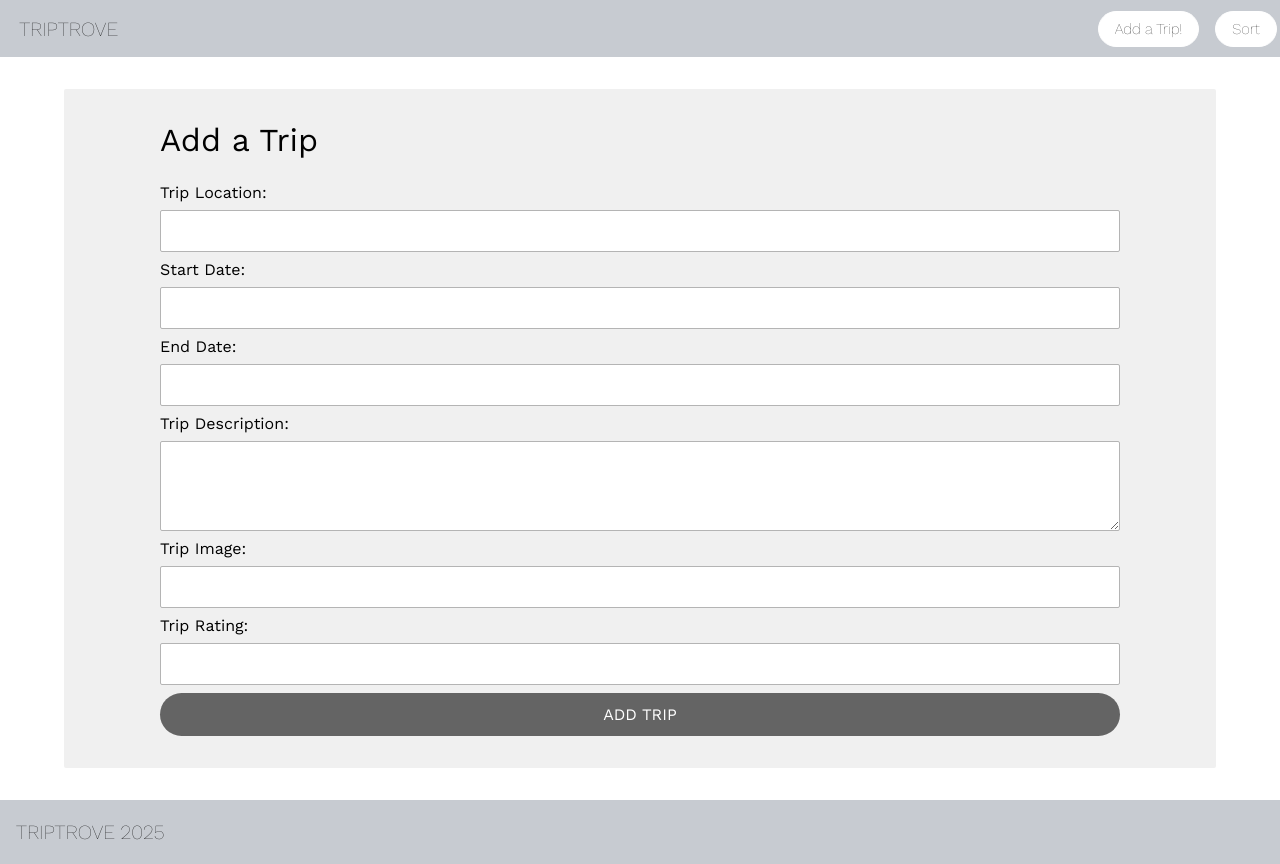
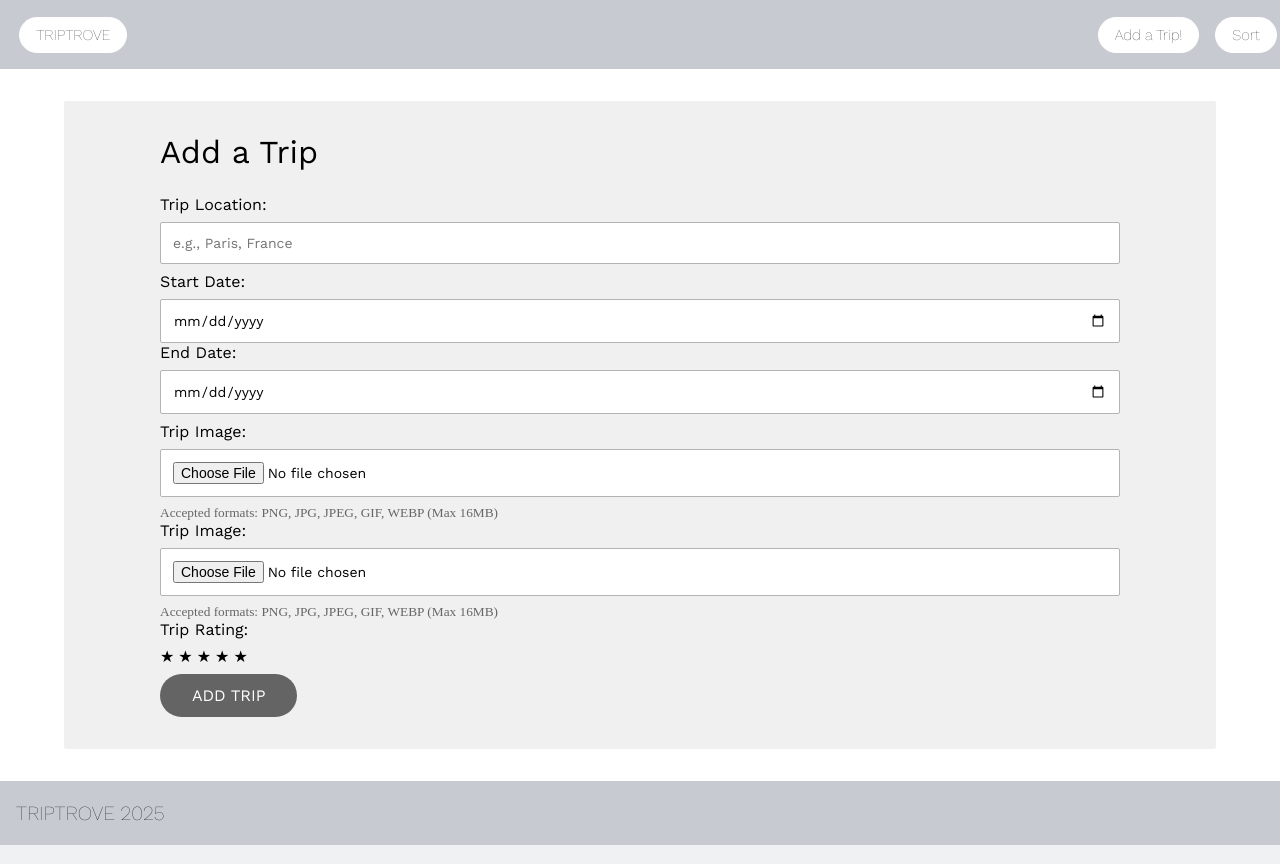
Before and after one commit to isabelrpa/12SE_PartA_IsabelPapa, a Flask app: page /create in a window 1280 px wide. Run offline with Flask 3, Linux system fonts and the light colour scheme.

Commit message:
Implemented 'Update' and 'Delete'
Updated form layout and added validation for trip details.

```diff
--- a/templates/form.html
+++ b/templates/form.html
@@ -2,9 +2,11 @@
 
 {% block head %}
 <header>
-    <h1>TRIPTROVE</h1>
+    <h1>
+        <a href="/">TRIPTROVE</a>
+    </h1>
     <nav>
-        <a href="/form">Add a Trip!</a>
+        <a href="/create">Add a Trip!</a>
         <a href="#">Sort</a>
     </nav>
 </header>
@@ -14,42 +16,171 @@
 <div class="form-container">
     <h2>Add a Trip</h2>
 
-    <form action="/create" method="POST" class="trip-form">
+    <form action="/create" method="POST" enctype="multipart/form-data" class="trip-form" id="createForm"></form>
         <div class="form-group">
             <label for="trip-location">Trip Location:</label>
-            <input type="text" id="trip-location" name="trip_location" required>
+            <input
+                type="text"
+                id="trip-location"
+                name="trip_location"
+                placeholder="e.g., Paris, France"
+                pattern="^[a-zA-Z\s,.-]+$"
+                title="Location should only contain letters, spaces, commas, periods, and hyphens"
+                required>
+            <span class="error-message" id="location-error"></span>
         </div>
 
         <div class="form-group">
             <label for="trip-start">Start Date:</label>
-            <input type="text" id="trip-start" name="trip_start" required>
+            <input
+                type="date"
+                id="trip-start"
+                name="trip_start"
+                required>
         </div>
 
         <div class="form-group">
             <label for="trip-end">End Date:</label>
-            <input type="text" id="trip-end" name="trip_end" required>
-        </div>
-
-        <div class="form-group">
-            <label for="trip-description">Trip Description:</label>
-            <textarea id="trip-description" name="trip_description" rows="4"></textarea>
+            <input
+                type="date"
+                id="trip-end"
+                name="trip_end"
+                required>
+            <span class="error-message" id="date-error"></span>
         </div>
 
         <div class="form-group">
             <label for="trip-image">Trip Image:</label>
-            <input type="text" id="trip-image" name="trip_duration" required>
+            <input
+                type="file"
+                id="trip-image"
+                name="trip_image"
+                accept="image/png, image/jpeg, image/jpg, image/gif, image/webp"
+                required>
+            <small style="color: #666;">Accepted formats: PNG, JPG, JPEG, GIF, WEBP (Max 16MB)</small>
+        </div>
+
+        <div class="form-group">
+            <label for="trip-image">Trip Image:</label>
+            <input
+                type="file"
+                id="trip-image"
+                name="trip_image"
+                accept="image/png, image/jpeg, image/jpg, image/gif, image/webp"
+                required>
+            <small style="color: #666;">Accepted formats: PNG, JPG, JPEG, GIF, WEBP (Max 16MB)</small>
         </div>
 
         <div class="form-group">
             <label for="rating">Trip Rating:</label>
-            <input type="int" id="rating" name="rating" required>
+            <div class="rating-input">
+                <input type="hidden" id="rating" name="rating" value="" required>
+                <span class="star-input empty" data-value="1">★</span>
+                <span class="star-input empty" data-value="2">★</span>
+                <span class="star-input empty" data-value="3">★</span>
+                <span class="star-input empty" data-value="4">★</span>
+                <span class="star-input empty" data-value="5">★</span>
+            </div>
+            <span class="error-message" id="rating-error"></span>
         </div>
+
         <button type="submit" class="submit-btn">ADD TRIP</button>
     </form>
 </div>
+
+<script>
+// Star rating functionality
+document.addEventListener('DOMContentLoaded', function() {
+    const stars = document.querySelectorAll('.star-input');
+    const ratingInput = document.getElementById('rating');
+
+    stars.forEach(function(star) {
+        star.addEventListener('click', function() {
+            const value = parseInt(this.getAttribute('data-value'));
+            ratingInput.value = value;
+
+            // Update star display
+            stars.forEach(function(s) {
+                const starValue = parseInt(s.getAttribute('data-value'));
+                if (starValue <= value) {
+                    s.classList.remove('empty');
+                    s.classList.add('filled');
+                } else {
+                    s.classList.remove('filled');
+                    s.classList.add('empty');
+                }
+            });
+
+            // Clear rating error
+            document.getElementById('rating-error').style.display = 'none';
+        });
+
+        // Hover effect
+        star.addEventListener('mouseenter', function() {
+            const value = parseInt(this.getAttribute('data-value'));
+            stars.forEach(function(s) {
+                const starValue = parseInt(s.getAttribute('data-value'));
+                if (starValue <= value) {
+                    s.style.opacity = '1';
+                } else {
+                    s.style.opacity = '0.5';
+                }
+            });
+        });
+    });
+
+    document.querySelector('.rating-input').addEventListener('mouseleave', function() {
+        stars.forEach(function(s) {
+            s.style.opacity = '1';
+        });
+    });
+
+    // Character count for description
+    const descriptionTextarea = document.getElementById('trip-description');
+    const charCountSpan = document.getElementById('char-count');
+
+    descriptionTextarea.addEventListener('input', function() {
+        charCountSpan.textContent = this.value.length;
+    });
+
+    // Form validation
+    const form = document.getElementById('createForm');
+    form.addEventListener('submit', function(e) {
+        let isValid = true;
+
+        // Validate dates
+        const startDate = new Date(document.getElementById('trip-start').value);
+        const endDate = new Date(document.getElementById('trip-end').value);
+        const dateError = document.getElementById('date-error');
+
+        if (endDate < startDate) {
+            e.preventDefault();
+            dateError.textContent = 'End date must be after start date';
+            dateError.style.display = 'block';
+            isValid = false;
+        } else {
+            dateError.style.display = 'none';
+        }
+
+        // Validate rating
+        const ratingError = document.getElementById('rating-error');
+        if (!ratingInput.value || ratingInput.value < 1) {
+            e.preventDefault();
+            ratingError.textContent = 'Please select a rating by clicking the stars';
+            ratingError.style.display = 'block';
+            isValid = false;
+        } else {
+            ratingError.style.display = 'none';
+        }
+
+        if (!isValid) {
+            return false;
+        }
+    });
+});
+</script>
 {% endblock %}
 
 {% block footer %}
 <p>TRIPTROVE 2025</p>
-
 {% endblock %}
```
